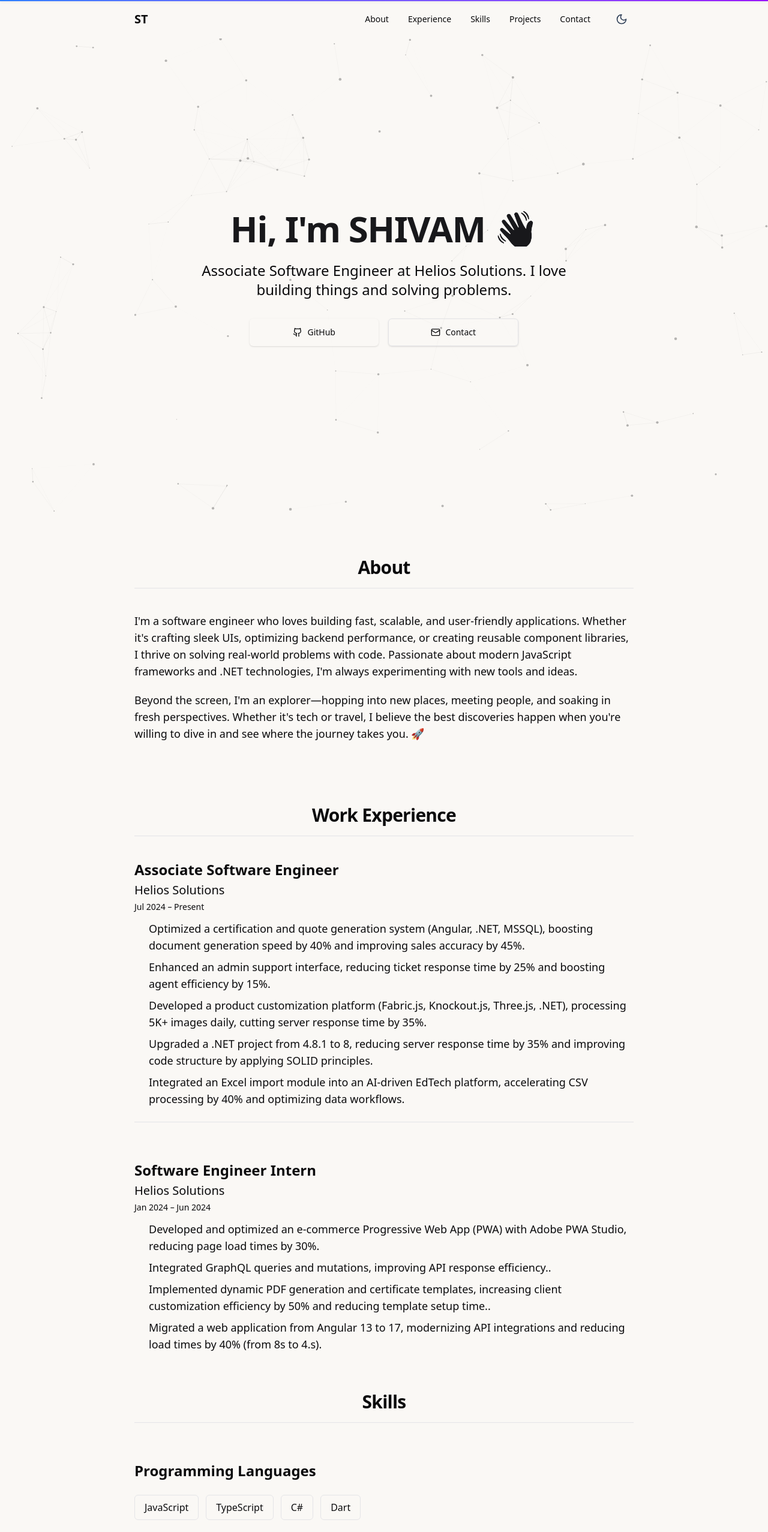
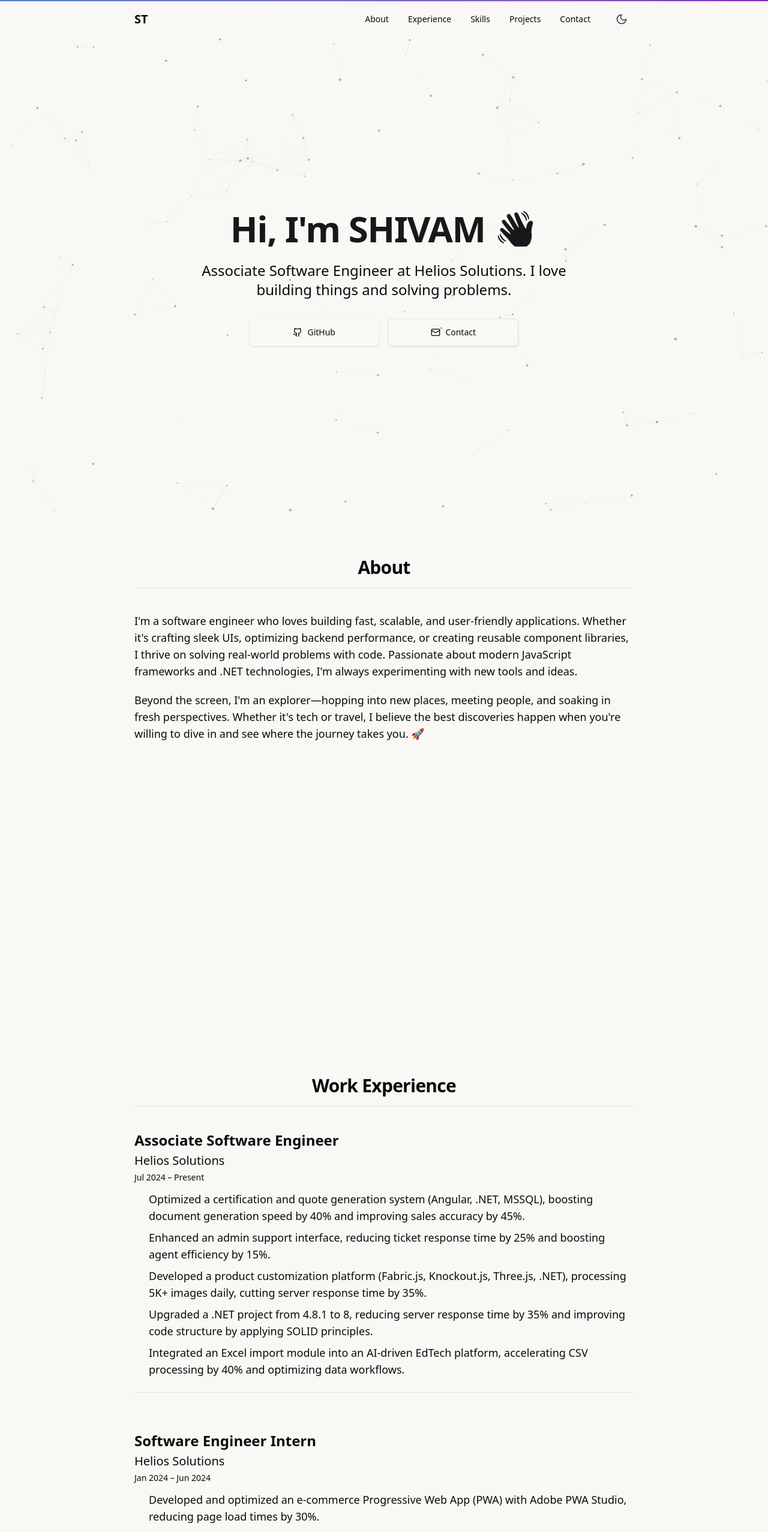
Before and after one commit to Shivam1303/portfolio, a Next.js app: page / in a window 1280 px wide. Shown: the top 2554 px of the page at 60% size. Built offline with nearby package versions, Linux system fonts and the light colour scheme.

Commit message:
Enhance layout by adding minimum height to sections for better scrolling experience

```diff
--- a/src/app/page.tsx
+++ b/src/app/page.tsx
@@ -17,25 +17,35 @@ export default function Home() {
         <HeroSection />
 
         <ScrollAnimation variants={fadeInUp}>
-          <AboutSection />
+          <div className="md:min-h-screen">
+            <AboutSection />
+          </div>
         </ScrollAnimation>
 
         {/* <EducationSection /> */}
 
         <ScrollAnimation variants={fadeInUp}>
-          <ExperienceSection />
+          <div className="md:min-h-screen">
+            <ExperienceSection />
+          </div>
         </ScrollAnimation>
 
         <ScrollAnimation variants={fadeInUp}>
-          <SkillsSection />
+          <div className="md:min-h-screen">
+            <SkillsSection />
+          </div>
         </ScrollAnimation>
 
         <ScrollAnimation variants={fadeInUp}>
-          <ProjectsSection />
+          <div className="md:min-h-screen">
+            <ProjectsSection />
+          </div>
         </ScrollAnimation>
 
         <ScrollAnimation variants={fadeInUp}>
-          <OpenSourceSection />
+          <div className="md:min-h-screen">
+            <OpenSourceSection />
+          </div>
         </ScrollAnimation>
       </main>
       <Footer />
--- a/src/components/hero-section.tsx
+++ b/src/components/hero-section.tsx
@@ -21,7 +21,7 @@ export function HeroSection() {
     const particlesY = useTransform(scrollY, [0, 500], [0, 150]);
 
     return (
-        <section className="py-20 md:py-28 lg:h-[100vh] relative overflow-hidden flex flex-col justify-center">
+        <section className="py-20 md:py-28 min-h-screen relative overflow-hidden flex flex-col justify-center">
             {/* Particles background with parallax */}
             <motion.div style={{ y: particlesY }}>
                 <Particles
```
